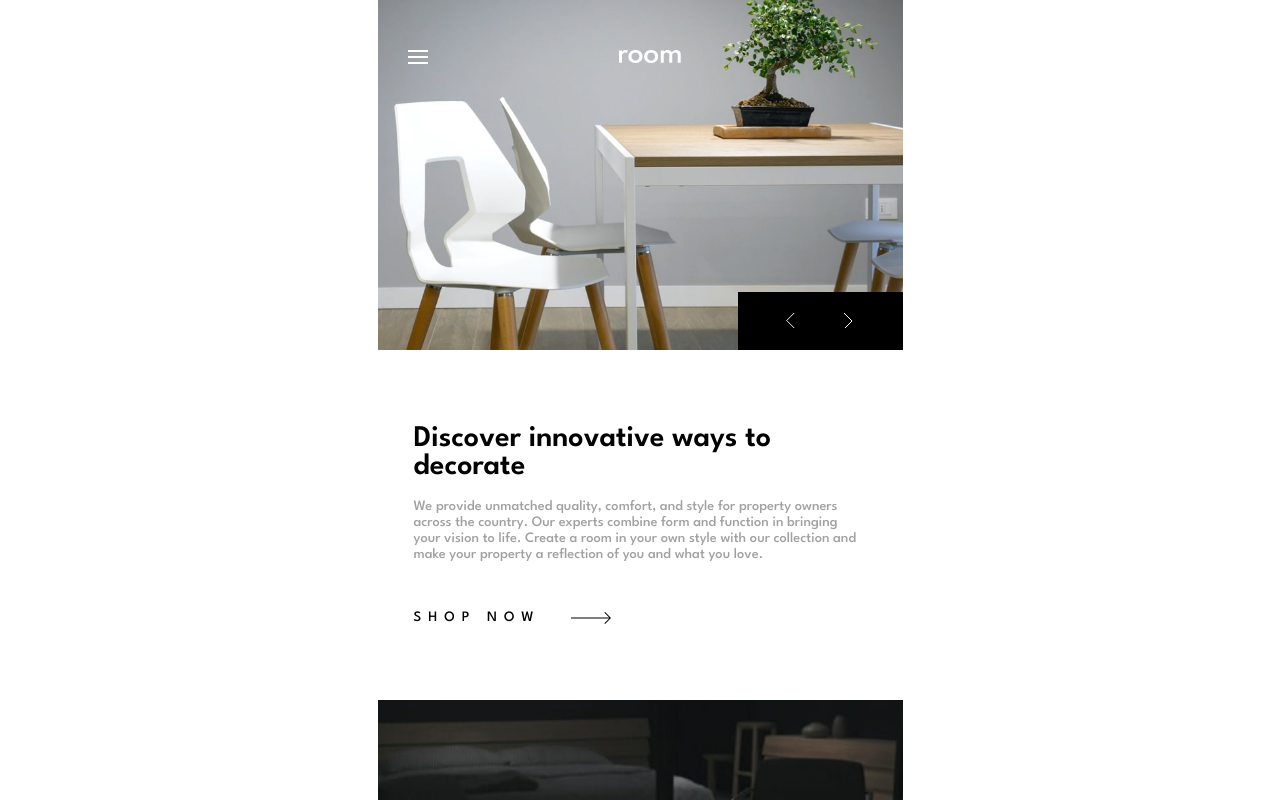
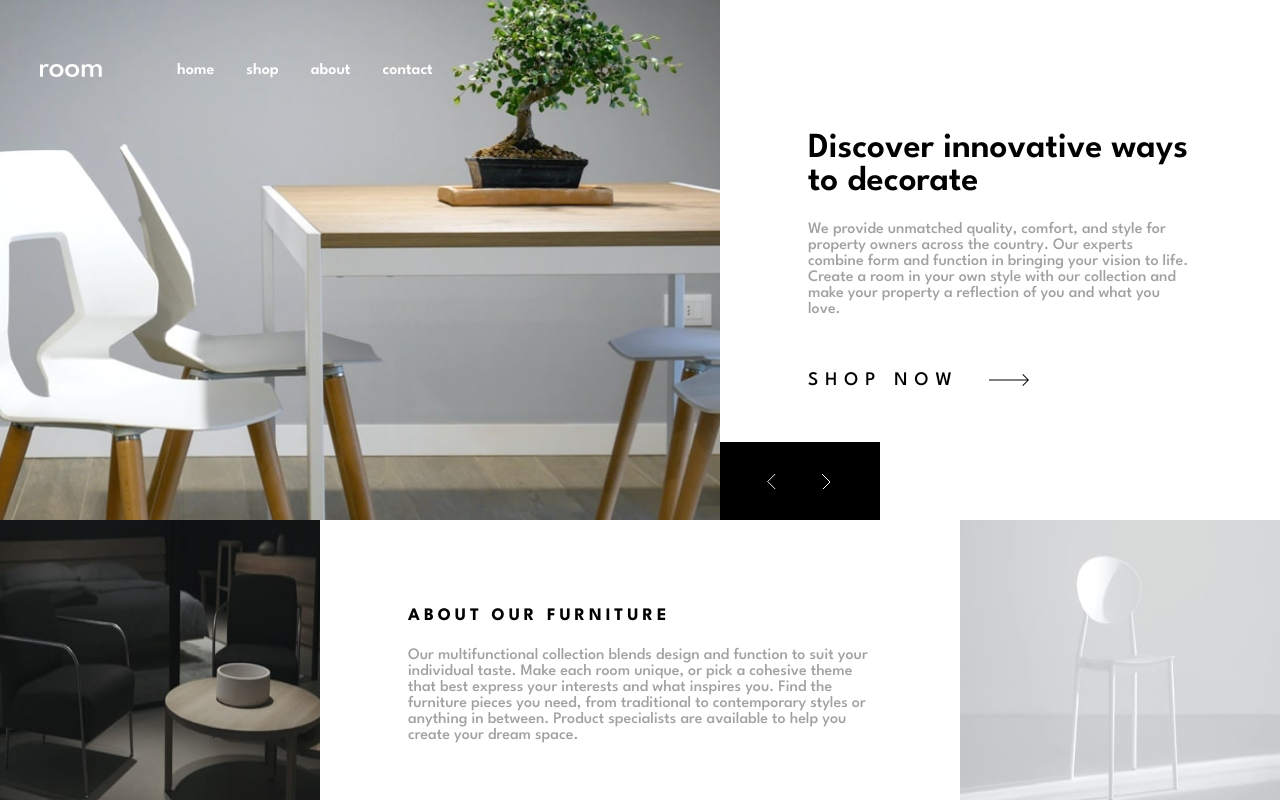
Before and after one commit to David-Henery4/Room-Homepage, a React (Create React App) app: page / in a window 1280 px wide. Shown: the top 800 px of the page. Built offline with nearby package versions, Linux system fonts and the light colour scheme.

Commit message:
layout - responsive

```diff
--- a/src/components/MobNav.js
+++ b/src/components/MobNav.js
@@ -3,11 +3,25 @@ import {Hamburger, Logo} from "../svgs/index";
 
 const MobNav = () => {
   return (
-    <nav className='nav'>
-      <Hamburger className='nav__burger'/>
-      <Logo className='nav__logo'/>
+    <nav className="nav">
+      <Hamburger className="nav__burger" />
+      <Logo className="nav__logo" />
+      <ul className="nav-links">
+        <li className="nav-link">
+          <button className="nav-link__btn">Home</button>
+        </li>
+        <li className="nav-link">
+          <button className="nav-link__btn">Shop</button>
+        </li>
+        <li className="nav-link">
+          <button className="nav-link__btn">About</button>
+        </li>
+        <li className="nav-link">
+          <button className="nav-link__btn">Contact</button>
+        </li>
+      </ul>
     </nav>
-  )
+  );
 }
 
 export default MobNav
--- a/src/sass/abstracts/_mixins.scss
+++ b/src/sass/abstracts/_mixins.scss
@@ -6,8 +6,14 @@
         }
     };
     @if ($breakpoint == smlLap) {
-        @media (min-width: 60.93){ // 975px
+        @media (min-width: 60.93em){ // 975px
             @content
         }
     };
+    @if ($breakpoint == desk){
+        @media (min-width: 73.43em) {
+            @content
+        }
+    };
+    // 73.43em = 1175px
 }
--- a/src/sass/base/_base.scss
+++ b/src/sass/base/_base.scss
@@ -12,7 +12,10 @@ html{
         font-size: 75%; // 75% = 1rem = 12px
     } // 87.5% = 1rem = 14px
 
-    // @include respond (smlLap){
-    //     font-size: 87.5%;
-    // }
+    @include respond (smlLap){
+        font-size: 87.5%;
+    }
+    @include respond (desk){
+        font-size: 100%;
+    }
 }
--- a/src/sass/components/_nav.scss
+++ b/src/sass/components/_nav.scss
@@ -1,17 +1,52 @@
-.nav{
+.nav {
   grid-column: 1/-1;
   grid-row: 1/3;
   z-index: 5;
   width: 100%;
   height: 100%;
-    padding: 4rem 2.5rem;
+  padding: 3rem 2.5rem;
   display: flex;
   justify-content: center;
   align-items: center;
-    &__burger{
+  @include respond(smlLap) {
+    grid-column: 1/8;
+    grid-row: 1/2;
+    align-items: flex-end;
+    justify-content: flex-start;
+    gap: 75px;
+  }
+  &__burger {
     margin-right: auto;
-    }
-    &__logo{
-        margin-right: auto;
+    @include respond(smlLap) {
+      display: none;
     }
   }
+  &__logo {
+    margin-right: auto;
+    @include respond(smlLap) {
+      margin-right: 0;
+    }
+  }
+  &-links {
+    display: none;
+    @include respond(smlLap) {
+      display: block;
+      list-style-type: none;
+      display: flex;
+      justify-content: center;
+      align-items: center;
+      gap: 2rem;
+    }
+  }
+  &-link {
+    &__btn {
+      background-color: transparent;
+      border: none;
+      color: $white;
+      font-size: 1rem;
+      font-weight: 600;
+      text-transform: lowercase;
+      font-family: $fontFamily;
+    }
+  }
+}
--- a/src/sass/layout/_about.scss
+++ b/src/sass/layout/_about.scss
@@ -6,11 +6,15 @@
     grid-column: 1/-1;
     grid-row: 1/2;
     width: 100%;
+    @include respond(smlLap) {
+      grid-column: 1/5;
+      grid-row: 1/5;
+    }
     &__img {
-    width: 100%;
-    height: 100%;
-    // object-fit: cover;
-    object-position: 50% 100%;
+      width: 100%;
+      height: 100%;
+      // object-fit: cover;
+      object-position: 50% 100%;
     }
   }
   &-info {
@@ -23,15 +27,22 @@
     justify-content: center;
     align-items: flex-start;
     gap: 1.5rem;
+    @include respond(smlLap) {
+      grid-column: 5/13;
+      grid-row: 1/5;
+    }
+    @include respond (desk){
+      padding: 5.5rem;
+    }
   }
   &__title {
-    font-size: 1.3rem;
+    font-size: 1.1rem;
     text-transform: uppercase;
     font-weight: 700;
     letter-spacing: 4px;
   }
   &__text {
-    font-size: 1.2rem;
+    font-size: 1rem;
     line-height: 16px;
     color: $darkGrey;
     font-weight: 500;
@@ -40,6 +51,10 @@
     width: 100%;
     grid-column: 1/-1;
     grid-row: 4/5;
+    @include respond(smlLap) {
+      grid-column: 13/-1;
+      grid-row: 1/5;
+    }
     &__img {
       width: 100%;
       height: 100%;
--- a/src/sass/layout/_app-grid.scss
+++ b/src/sass/layout/_app-grid.scss
@@ -5,12 +5,23 @@
   display: grid;
   grid-template-columns: 100%;
   grid-template-rows: repeat(16, 1fr);
+  @include respond (smlLap){
+    // grid-template-columns: repeat(16, 1fr);
+    margin: auto;
+    max-width: none;
+  }
 }
 
 .header-grid{
   grid-row: 1/8;
+  @include respond (smlLap){
+    grid-row: 1/11;
+  }
 }
 
 .bottom-grid{
   grid-row: 8/-1;
+    @include respond (smlLap){
+    grid-row: 11/17;
+  }
 }
--- a/src/sass/layout/_header.scss
+++ b/src/sass/layout/_header.scss
@@ -7,8 +7,12 @@
     grid-row: 1/7;
     grid-column: 1/-1;
     width: 100%;
+    @include respond(smlLap) {
+      grid-row: 1/5;
+      grid-column: 1/10;
+    }
   }
-  &-hero-img{
+  &-hero-img {
     width: 100%;
     height: 100%;
     object-fit: cover;
@@ -23,12 +27,16 @@
     justify-content: space-evenly;
     align-items: center;
     gap: 1rem;
+    @include respond(smlLap) {
+      grid-row: 4/5;
+      grid-column: 10/12;
+    }
   }
-  &-slider__icon{
+  &-slider__icon {
     max-height: 15px;
     max-width: 20px;
   }
-  &-info{
+  &-info {
     grid-row: 7/16;
     grid-column: 1/-1;
     width: 100%;
@@ -40,32 +48,37 @@
     text-align: left;
     gap: 1.5rem;
     padding: 5.5rem 3rem;
-    // place-items: center;
+    @include respond(smlLap) {
+      grid-row: 1/5;
+      grid-column: 10/-1;
+    }
+    @include respond(desk) {
+      padding: 5.5rem;
+    }
   }
-  &__title{
-    font-size: 2.5rem;
+  &__title {
+    font-size: 2.2rem;
     font-weight: 600;
   }
-  &__text{
-    font-size: 1.2rem;
+  &__text {
+    font-size: 1rem;
     color: $darkGrey;
     line-height: 16px;
     font-weight: 500;
   }
-  &-cta{
+  &-cta {
     width: 100%;
     margin-top: 30px;
     display: flex;
     justify-content: flex-start;
     align-items: center;
     gap: 30px;
-    &__btn{
+    &__btn {
       font-size: 1.2rem;
       font-weight: 500;
       letter-spacing: 7px;
     }
-    &__arrow{
-
+    &__arrow {
     }
   }
 }
```
Lines whose indentation alone changed are shown as unchanged.
